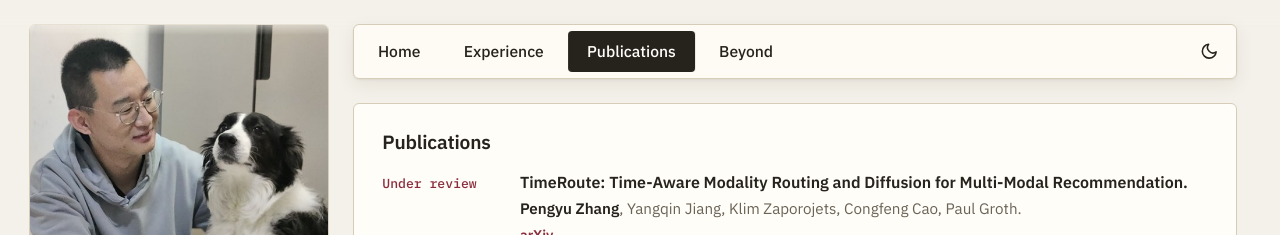
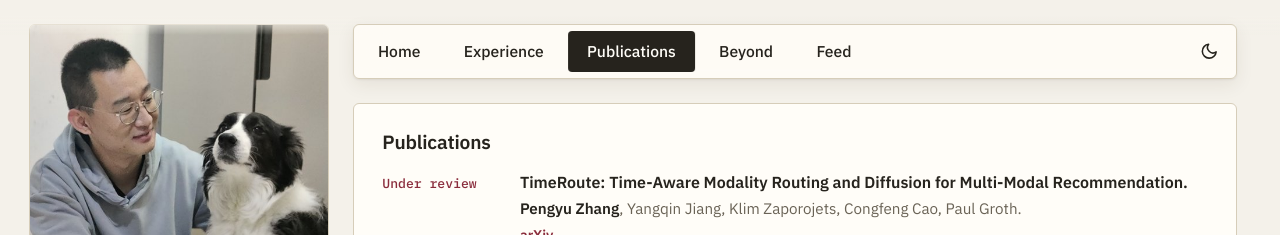
Before and after one commit to pengyu-zhang/pengyu-zhang.github.io, a Jekyll site: the page built from _pages/publications.md, in a window 1280 px wide. Shown: the top 235 px of the page. Built offline with Jekyll 4.4.1, drawn with Linux system fonts in a browser that asks for light colours.

Commit message:
Fifth tab "Feed"; touch targets, text scale, aria-current, logical properties
The tab bar gets a fifth tab, Feed, an ordinary link to /feed/ (a separate
repository on the same origin): site.js leaves it out of PJAX and of the
new-tab marking. The bar is laid out for five tabs: the floating theme toggle
and one-row tabs start at 40em, tabs wrap instead of hiding behind a sideways
scroll, and the one-column top margin follows the bar's measured height.

Modern Web Guidance follow-ups: tabs and the theme toggle are at least 44 px
on touch screens; <meta name="text-scale">, with the compact profile
actions, skills items and venue labels wrapping only when their card is too
narrow (container queries), and long words breaking; aria-current is the
only current-tab state; logical properties throughout, except the sliding
tab block, which site.js positions in physical pixels. Mouse rendering at
100% text is unchanged apart from the new tab.

Co-Authored-By: Claude Opus 5.5 <noreply@anthropic.com>

```diff
--- a/_data/navigation.yml
+++ b/_data/navigation.yml
@@ -12,3 +12,9 @@ main:
 
   - title: "Beyond"
     url: "/beyond/"
+
+  # Feed is a separate site under /feed/ (its own repository and build), so
+  # this tab is an ordinary link: a full page load, not a PJAX swap.
+  - title: "Feed"
+    url: "/feed/"
+    full_load: true
--- a/_includes/head.html
+++ b/_includes/head.html
@@ -3,6 +3,12 @@
 {% include seo.html %}
 
 <meta name="viewport" content="width=device-width, initial-scale=1.0">
+
+<!-- Follow the text size the visitor set in the OS (Chrome and Edge 146+ on
+     Android and ChromeOS; other browsers ignore it and keep their default).
+     Every size here is em/rem-based and the root font size is never set, as
+     the guide on OS text scale requires. -->
+<meta name="text-scale" content="scale">
 
 <script>
   document.documentElement.className = document.documentElement.className.replace(/\bno-js\b/g, '') + ' js ';
--- a/_includes/tabbar.html
+++ b/_includes/tabbar.html
@@ -1,7 +1,7 @@
 <nav class="tabbar" aria-label="Primary">
   <ul class="tabbar__tabs">
     {% for link in site.data.navigation.main %}
-      <li><a class="tabbar__tab{% if page.url == link.url %} is-active{% endif %}" href="{{ link.url }}"{% if page.url == link.url %} aria-current="page"{% endif %}>{{ link.title }}</a></li>
+      <li><a class="tabbar__tab" href="{{ link.url }}"{% if page.url == link.url %} aria-current="page"{% endif %}{% if link.full_load %} data-full-load{% endif %}>{{ link.title }}</a></li>
     {% endfor %}
   </ul>
   {% comment %} The button holds both actions: moon + "Switch to dark theme"
--- a/_sass/_theme.scss
+++ b/_sass/_theme.scss
@@ -182,6 +182,9 @@ body {
   font-family: var(--font-body);
   line-height: 1.6;
   color: var(--text);
+  /* a word longer than the line (a URL, at a large text size) breaks instead
+     of running out of the page; nothing else changes */
+  overflow-wrap: break-word;
   -webkit-font-smoothing: antialiased;
   -moz-osx-font-smoothing: grayscale;
 }
@@ -251,7 +254,14 @@ li > em:first-child {
   font-size: 0.82em;   /* 13 px at the default size; smaller is hard to read in monospace */
   font-style: normal;
   font-weight: 500;
-  white-space: nowrap;
+}
+
+/* A label never breaks while its card is wider than the longest label
+   (about 13em, "Information Sciences 2021"). A narrower card only happens at
+   a large text size; there a label wraps rather than run out of the card. */
+@container (min-width: 14em) {
+  .highlighter-rouge,
+  li > em:first-child { white-space: nowrap; }
 }
 
 .highlighter-rouge {
@@ -283,8 +293,8 @@ summary:focus-visible {
    corner (floating chrome, hence the shadow). */
 .skip-link {
   position: fixed;
-  top: 0.75em;
-  left: 0.75em;
+  inset-block-start: 0.75em;
+  inset-inline-start: 0.75em;
   z-index: 50;
   padding: 0.55em 1.1em;
   border: 1px solid var(--card-border);
@@ -374,7 +384,7 @@ summary:focus-visible {
     "left footer";
   gap: 1.5em;
   align-items: start;
-  max-width: 78rem;
+  max-inline-size: 78rem;
   margin: 1.5em auto 0;
   padding: 0 1.25em;
 }
@@ -386,9 +396,9 @@ summary:focus-visible {
 body::after {
   content: "";
   position: fixed;
-  top: 0;
-  left: 0;
-  right: 0;
+  inset-block-start: 0;
+  inset-inline-start: 0;
+  inset-inline-end: 0;
   height: 2.2em;
   background: linear-gradient(to bottom, var(--bg-page) 45%, transparent);
   z-index: 25;
@@ -400,7 +410,7 @@ body::after {
 .layout__left {
   grid-area: left;
   position: sticky;
-  top: 1.5em;
+  inset-block-start: 1.5em;
 }
 
 .layout__center {
@@ -438,7 +448,16 @@ body::after {
       "left"
       "center"
       "footer";
-    margin-top: 5em; /* room for the fixed tab bar */
+    /* room for the fixed tab bar; more when the bar is taller than usual
+       (two rows of tabs at a large text size): site.js keeps
+       --tabbar-block-size at the bar's height. 1.5em = the bar's offset from
+       the top plus the smallest gap below it. */
+    margin-block-start: max(5em, calc(var(--tabbar-block-size, 0px) + 1.5em));
+
+    /* on touch screens the bar is taller (44 px tabs): the same gap below it */
+    @media (pointer: coarse) {
+      margin-block-start: max(5.6em, calc(var(--tabbar-block-size, 0px) + 1.5em));
+    }
   }
 
   .layout__left {
@@ -463,14 +482,14 @@ body::after {
    which differs between Home's narrower column and the other pages. */
 .content-card {
   container-type: inline-size;
-  margin-bottom: 1.5em;
+  margin-block-end: 1.5em;
 
   /* running text keeps a readable line length in the wide column */
   > p {
-    max-width: 50em;
+    max-inline-size: 50em;
     margin: 0 0 0.9em;
 
-    &:last-child { margin-bottom: 0; }
+    &:last-child { margin-block-end: 0; }
   }
 }
 
@@ -496,7 +515,7 @@ body::after {
 }
 
 .page__content h3.group-label:first-of-type {
-  margin-top: 0;
+  margin-block-start: 0;
 }
 
 /* ==========================================================================
@@ -506,12 +525,12 @@ body::after {
 
 .tabbar {
   position: sticky;
-  top: 1.5em;
+  inset-block-start: 1.5em;
   z-index: 30;
   display: flex;
   align-items: center;
   gap: 0.4em;
-  margin-bottom: 1.5em;
+  margin-block-end: 1.5em;
   padding: 0.35em;
   border: 1px solid var(--card-border);
   border-radius: var(--radius-card);
@@ -575,6 +594,9 @@ body::after {
    restores the static fill. */
 .tabbar__indicator {
   position: absolute;
+  /* physical on purpose: site.js measures the tab against the left edge of the list
+     (getBoundingClientRect) and moves the block by that many pixels with translate(), so
+     the block's origin has to be the top-left corner in every writing direction */
   top: 0;
   left: 0;
   border-radius: var(--radius-inner);
@@ -595,7 +617,7 @@ body::after {
   text-decoration: none;
   /* label color timing is asymmetric around the block's glide: this base
      rule governs the OUTGOING tab (class removed), whose label starts
-     darkening the moment the block leaves — no delay. The .is-active rule
+     darkening the moment the block leaves — no delay. The [aria-current] rule
      below governs the INCOMING tab. Keeps light text from sitting on the
      bare bar, and dark text from sitting under the arriving block. */
   transition: background var(--dur-fast) var(--ease), color var(--dur-fast) var(--ease), transform var(--dur-fast) var(--ease);
@@ -604,7 +626,17 @@ body::after {
     background: var(--hover-bg);
   }
 
-  &.is-active {
+  /* Touch screens: every tab is at least 44 px tall, the target size the
+     guides ask for on touch (WCAG 2.5.5). Only the height grows; widths and
+     labels stay as they are. Feed's style.css has the same rule. */
+  @media (pointer: coarse) {
+    display: flex;
+    align-items: center;
+    min-block-size: 44px;
+  }
+
+  /* the current page: aria-current is the one state, for assistive tech and for the look */
+  &[aria-current="page"] {
     /* background is painted by .tabbar__indicator (JS); only the text state
        lives on the tab itself */
     color: var(--on-ink);
@@ -638,18 +670,34 @@ body::after {
 @media (max-width: 58em) {
   .tabbar {
     position: fixed;
-    top: 0.75em;
-    left: 1.25em;
-    right: 1.25em;
+    inset-block-start: 0.75em;
+    inset-inline-start: 1.25em;
+    inset-inline-end: 1.25em;
     margin: 0;
   }
 }
 
-/* Phones (30em = 480px): four tabs plus the toggle never fit one row at
-   0.98em. Tabs shrink with the viewport between two limits (nowrap + hidden
-   horizontal scroll as the safety net on 320px screens), and the toggle
-   leaves the bar for a floating glass button in the bottom-right corner; the
-   back-to-top button stacks above it (same size, one gap apart). */
+/* Just past the one-column breakpoint the content column is at its
+   narrowest; slightly tighter tabs keep the five of them and the toggle on
+   one row there. */
+@media (min-width: 58.0625em) and (max-width: 62em) {
+  .tabbar__tab { padding: 0.5em 1em; }
+}
+
+/* Small screens (40em = 640px): five tabs plus the toggle do not fit one row.
+   The tabs get less padding, and the toggle leaves the bar for a floating
+   glass button in the bottom-right corner; the back-to-top button stacks
+   above it (same size, one gap apart). At the default text size all five
+   tabs fit one row down to 320 px; with a larger text size (browser or OS
+   setting) they wrap onto a second row instead of hiding behind a sideways
+   scroll, and the page's top margin follows the taller bar (site.js). */
+@media (max-width: 40em) {
+  .tabbar__tab { padding: 0.5em 0.55em; }
+  /* the floating toggle: with the .theme-toggle rule below */
+}
+
+/* Phones (30em = 480px): less padding everywhere, and the tabs shrink with
+   the viewport between two limits so that all five fit down to 320px. */
 @media (max-width: 30em) {
   #main.layout { padding: 0 0.85em; }
   .card {
@@ -658,30 +706,24 @@ body::after {
   }
 
   .tabbar {
-    left: 0.85em;
-    right: 0.85em;
+    inset-inline-start: 0.85em;
+    inset-inline-end: 0.85em;
     padding: 0.3em;
   }
 
   .tabbar__tabs {
-    flex-wrap: nowrap;
     gap: 0.2em;
     justify-content: space-between;
-    overflow-x: auto;
-    scrollbar-width: none;
-
-    &::-webkit-scrollbar { display: none; }
   }
 
   .tabbar__tab {
-    padding: 0.5em 0.6em;
-    font-size: clamp(0.68em, 3.5vw, 0.92em);
-  }
-  /* the floating toggle: with the .theme-toggle rule below */
+    padding: 0.5em 0.35em;
+    font-size: clamp(0.68em, 3.4vw, 0.92em);
+  }
 }
 
 /* no-JS fallback: the indicator is JS-created, so restore the static fill */
-.no-js .tabbar__tab.is-active {
+.no-js .tabbar__tab[aria-current="page"] {
   background: var(--ink);
 }
 
@@ -706,15 +748,15 @@ body::after {
     background: var(--hover-bg);
   }
 
-  /* Phones: the floating button in the bottom-right corner, the same glass,
-     border and shadow as the tab bar and the same size and corners as
+  /* Small screens: the floating button in the bottom-right corner, the same
+     glass, border and shadow as the tab bar and the same size and corners as
      back-to-top above it. Written here, after the declarations above, so
      that it wins over them (as a separate rule earlier in the file it lost
      its background, border and radius to this one). */
-  @media (max-width: 30em) {
+  @media (max-width: 40em) {
     position: fixed;
-    right: 1.5em;
-    bottom: 1.5em;
+    inset-inline-end: 1.5em;
+    inset-block-end: 1.5em;
     z-index: 40;
     width: 2.6em;
     height: 2.6em;
@@ -748,6 +790,13 @@ body::after {
       backdrop-filter: none;
     }
   }
+
+  /* Touch screens: at least 44 px, like the tabs (in the bar it is 42 px;
+     the floating button on small screens is 2.6em, already more) */
+  @media (pointer: coarse) {
+    min-inline-size: 44px;
+    min-block-size: 44px;
+  }
 }
 
 /* moon/sun as inline SVGs on currentColor */
@@ -776,7 +825,7 @@ body::after {
 
 .profile-card {
   text-align: center;
-  padding-top: 0;
+  padding-block-start: 0;
   overflow: hidden; /* the card's own radius clips the bleeding avatar */
 }
 
@@ -801,7 +850,7 @@ body::after {
 
 .profile-card__name-zh {
   display: block;
-  margin-top: 0.3em;
+  margin-block-start: 0.3em;
   font-size: 0.6em;
   font-weight: 500;
   letter-spacing: 0.06em;
@@ -856,14 +905,14 @@ body::after {
 .profile-card__links {
   margin: 1.1em 0 0;
   padding: 0.9em 0 0;
-  border-top: 1px solid var(--border);
+  border-block-start: 1px solid var(--border);
   list-style: none;
-  text-align: left;
+  text-align: start;
 
   li {
     margin: 0 0 0.1em;
 
-    &:last-child { margin-bottom: 0; }
+    &:last-child { margin-block-end: 0; }
   }
 
   /* icon + text links; the whole row turns to the accent on hover */
@@ -905,7 +954,7 @@ body::after {
       column-gap: 1em;
       align-items: center;
       padding: 1em var(--card-pad-x);
-      text-align: left;
+      text-align: start;
     }
 
     .profile-card__avatar {
@@ -925,7 +974,8 @@ body::after {
 
     .profile-card__name-zh {
       display: inline;
-      margin: 0 0 0 0.4em;
+      margin-block: 0;
+      margin-inline: 0.4em 0;
       font-size: 0.7em;
     }
 
@@ -940,14 +990,17 @@ body::after {
 
     .profile-card__location { display: none; }
 
+    /* the CV button and the six icons share one row; at a large text size
+       they wrap instead of running off the screen */
     .profile-card__actions {
       grid-column: 1 / -1;
       display: flex;
+      flex-wrap: wrap;
       align-items: center;
       gap: 0.6em;
-      margin-top: 0.8em;
-      padding-top: 0.8em;
-      border-top: 1px solid var(--border);
+      margin-block-start: 0.8em;
+      padding-block-start: 0.8em;
+      border-block-start: 1px solid var(--border);
     }
 
     .profile-card__cta {
@@ -959,6 +1012,7 @@ body::after {
     .profile-card__links {
       display: flex;
       flex: 1;
+      flex-wrap: wrap;
       justify-content: flex-end;
       margin: 0;
       padding: 0;
@@ -1005,12 +1059,12 @@ body::after {
     /* narrow card: the date on its own line above the item */
     > em:first-child {
       display: block;
-      margin-bottom: 0.1em;
+      margin-block-end: 0.1em;
     }
 
     &.is-new > em:first-child::after {
       content: "New";
-      margin-left: 0.7em;
+      margin-inline-start: 0.7em;
       padding: 0.08em 0.5em;
       border-radius: var(--radius-inner);
       background: var(--accent);
@@ -1029,12 +1083,12 @@ body::after {
 @container (min-width: 30em) {
   .news-card li {
     position: relative;
-    padding-left: calc(var(--label-col) / 0.95); /* the list is set at 0.95em */
+    padding-inline-start: calc(var(--label-col) / 0.95); /* the list is set at 0.95em */
 
     > em:first-child {
       position: absolute;
-      left: 0;
-      top: 0.18em;
+      inset-inline-start: 0;
+      inset-block-start: 0.18em;
       margin: 0;
     }
   }
@@ -1056,7 +1110,7 @@ body::after {
     &::after {
       content: "\25BE";             /* ▾ chevron */
       display: inline-block;
-      margin-left: 0.35em;
+      margin-inline-start: 0.35em;
       transition: transform var(--dur-med) var(--ease);
     }
 
@@ -1066,7 +1120,7 @@ body::after {
   .less-label { display: none; }
 
   &[open] {
-    summary { margin-bottom: 0.8em; }
+    summary { margin-block-end: 0.8em; }
     summary::after { transform: rotate(180deg); }
     .more-label { display: none; }
     .less-label { display: inline; }
@@ -1089,7 +1143,7 @@ body::after {
 
   > h2 {
     grid-column: 1 / -1;
-    margin-bottom: 0;
+    margin-block-end: 0;
   }
 }
 
@@ -1261,16 +1315,16 @@ body::after {
   a {
     font-weight: 600;
     text-decoration: none;
-    margin-right: 0.9em;
+    margin-inline-end: 0.9em;
     white-space: nowrap;
 
     &:hover { text-decoration: underline; }
-    &:last-child { margin-right: 0; }
+    &:last-child { margin-inline-end: 0; }
   }
 }
 
 .paper-box .paper-links {
-  margin-top: 0.35em;
+  margin-block-start: 0.35em;
 }
 
 /* ==========================================================================
@@ -1297,7 +1351,7 @@ body::after {
   gap: 0.5em 2em;
   align-items: start;
 
-  ul.timeline li { padding-bottom: 0.6em; }
+  ul.timeline li { padding-block-end: 0.6em; }
 }
 
 @container (min-width: 30em) {
@@ -1320,14 +1374,14 @@ body::after {
     padding: 0 0 1em;
 
     &:last-child {
-      padding-bottom: 0.2em;
-    }
-
-    > em:first-child { margin-right: 0.5em; }
+      padding-block-end: 0.2em;
+    }
+
+    > em:first-child { margin-inline-end: 0.5em; }
     > p { margin: 0; }
   }
 
-  .highlighter-rouge { margin-right: 0.35em; }
+  .highlighter-rouge { margin-inline-end: 0.35em; }
 }
 
 @container (min-width: 30em) {
@@ -1335,14 +1389,14 @@ body::after {
     > li:has(> em:first-child),
     > li > p:has(> .highlighter-rouge:first-child) {
       position: relative;
-      padding-left: var(--label-col);
+      padding-inline-start: var(--label-col);
     }
 
     > li > em:first-child,
     > li > p > .highlighter-rouge:first-child {
       position: absolute;
-      left: 0;
-      top: 0.22em;
+      inset-inline-start: 0;
+      inset-block-start: 0.22em;
       margin: 0;
     }
   }
@@ -1364,7 +1418,7 @@ body::after {
     margin: 0;
   }
 
-  h3 + p + h3 { margin-top: 1em; }
+  h3 + p + h3 { margin-block-start: 1em; }
 
   p {
     margin: 0;
@@ -1372,17 +1426,26 @@ body::after {
     line-height: 1.9;
   }
 
-  /* lines break only at separators, never inside an item */
+  /* Lines break only at separators, never inside an item, while the card is
+     wider than the longest item (about 11.5em, "Entity linking and
+     resolution"; the container query below). In a narrower card, which only
+     happens at a large text size, an item wraps like ordinary text instead
+     of running out of the card. */
   .item {
-    white-space: nowrap;
+    white-space: normal;
   }
 
   /* the comma glues to the item before it; the markup's whitespace after it
      is the only break opportunity */
   .sep {
     color: var(--muted);
-    margin: 0 0.1em 0 0;
-  }
+    margin-block: 0;
+    margin-inline: 0 0.1em;
+  }
+}
+
+@container (min-width: 12em) {
+  .skills-rows .item { white-space: nowrap; }
 }
 
 @container (min-width: 26em) {
@@ -1390,7 +1453,7 @@ body::after {
     grid-template-columns: max-content 1fr;
     row-gap: 0.9em;
 
-    h3 + p + h3 { margin-top: 0; }
+    h3 + p + h3 { margin-block-start: 0; }
   }
 }
 
@@ -1401,7 +1464,7 @@ body::after {
 .photo-wall {
   columns: 3 12rem;
   column-gap: 1em;
-  margin-top: 0.5em;
+  margin-block-start: 0.5em;
 
   /* photos are wrapped in a.img-zoom (lightbox) — the anchor is the column
      item, so break-inside lives on it, not the img */
@@ -1435,8 +1498,8 @@ body::after {
 
 .back-to-top {
   position: fixed;
-  bottom: 1.5em;
-  right: 1.5em;
+  inset-block-end: 1.5em;
+  inset-inline-end: 1.5em;
   z-index: 40;
   width: 2.6em;
   height: 2.6em;
@@ -1482,9 +1545,9 @@ body::after {
   transition: transform 100ms ease-out;
 }
 
-/* Phones: the floating theme toggle owns the bottom-right corner, so the
-   back-to-top button stacks one gap above it (rule sits after the base
+/* Small screens: the floating theme toggle owns the bottom-right corner, so
+   the back-to-top button stacks one gap above it (rule sits after the base
    .back-to-top rule above so it wins at equal specificity). */
-@media (max-width: 30em) {
-  .back-to-top { bottom: calc(1.5em + 2.6em + 0.6em); }
-}
+@media (max-width: 40em) {
+  .back-to-top { inset-block-end: calc(1.5em + 2.6em + 0.6em); }
+}
--- a/assets/js/site.js
+++ b/assets/js/site.js
@@ -72,23 +72,31 @@
   }
 
   /* ==========================================================
-     Link targets. The site's own pages are the tab bar's four
-     URLs; links to them stay in this tab (and go through PJAX
-     below). Everything else — other sites, PDFs, full-size
-     images, the project demo pages — opens in a new tab. Set as
-     attributes so middle-click, the status bar and assistive
-     tech all see the same thing; re-run after every PJAX swap.
+     Link targets. The site's own pages are the URLs of the tab
+     bar; links to them stay in this tab (and go through PJAX
+     below). A tab marked data-full-load (Feed) leads to a
+     separate site under the same origin: its links stay in this
+     tab too, but load as ordinary pages. Everything else — other
+     sites, PDFs, full-size images, the project demo pages —
+     opens in a new tab. Set as attributes so middle-click, the
+     status bar and assistive tech all see the same thing; re-run
+     after every PJAX swap.
      ========================================================== */
-  const tabs = [...document.querySelectorAll('.tabbar__tab')];
+  const tabs = [...document.querySelectorAll('.tabbar__tab:not([data-full-load])')];
   const tabPaths = tabs.map((tab) => tab.pathname);
+  const fullLoadPaths = [...document.querySelectorAll('.tabbar__tab[data-full-load]')]
+    .map((tab) => tab.pathname);
 
   const isSitePage = (a) =>
     a.origin === location.origin && tabPaths.includes(a.pathname);
 
+  const isFullLoadPage = (a) =>
+    a.origin === location.origin && fullLoadPaths.some((path) => a.pathname.startsWith(path));
+
   function markExternalLinks(scope) {
     for (const a of scope.querySelectorAll('a[href]')) {
       if (a.target || a.protocol === 'mailto:') continue;
-      if (isSitePage(a) || (a.origin === location.origin && a.hash)) continue;
+      if (isSitePage(a) || isFullLoadPage(a) || (a.origin === location.origin && a.hash)) continue;
       a.target = '_blank';
       a.rel = a.rel ? `${a.rel} noopener` : 'noopener';
     }
@@ -100,7 +108,7 @@
      _theme.scss) glides from the old tab to the new one, so the
      selection reads as a physical object moving — FLIP: measure
      the active tab, then let the CSS transition play the move.
-     Created here so no-JS visitors keep the static .is-active
+     Created here so no-JS visitors keep the static aria-current
      pill instead (.no-js rule in _theme.scss).
      ========================================================== */
   const tabsList = document.querySelector('.tabbar__tabs');
@@ -114,7 +122,7 @@
       tabIndicator.setAttribute('aria-hidden', 'true');
       tabsList.prepend(tabIndicator);
     }
-    const active = tabsList.querySelector('.tabbar__tab.is-active');
+    const active = tabsList.querySelector('.tabbar__tab[aria-current="page"]');
     if (!active) { tabIndicator.style.opacity = '0'; return; }
     tabIndicator.style.opacity = '';
     /* measure both against the list: wrapped rows on narrow screens make
@@ -137,10 +145,21 @@
   // the web font swapping in changes tab widths — re-measure once fonts settle
   document.fonts.ready.then(() => positionTabIndicator(false));
 
+  /* The bar's height, for the page's top margin on one-column screens
+     (_theme.scss): at a large text size the tabs wrap onto a second row and
+     the fixed bar would otherwise cover the top of the page. The same in
+     Feed's app.js. */
+  const tabbar = document.querySelector('.tabbar');
+  if (tabbar && window.ResizeObserver) {
+    new ResizeObserver(() => {
+      root.style.setProperty('--tabbar-block-size', `${tabbar.offsetHeight}px`);
+      positionTabIndicator(false); // a new row moves the tabs
+    }).observe(tabbar);
+  }
+
   function setActiveTab(pathname) {
     for (const tab of tabs) {
       const active = tab.pathname === pathname;
-      tab.classList.toggle('is-active', active);
       if (active) tab.setAttribute('aria-current', 'page');
       else tab.removeAttribute('aria-current');
     }
```
